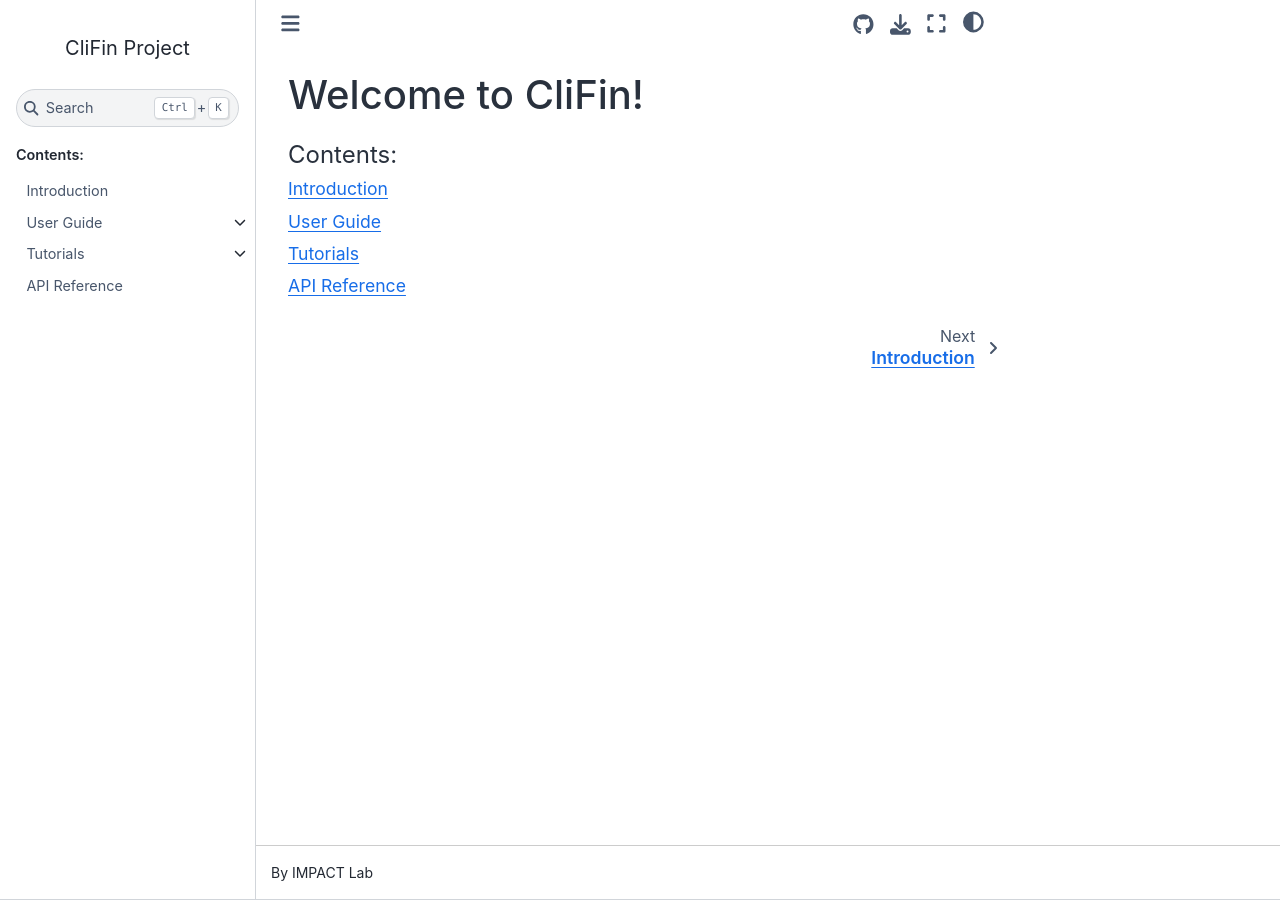
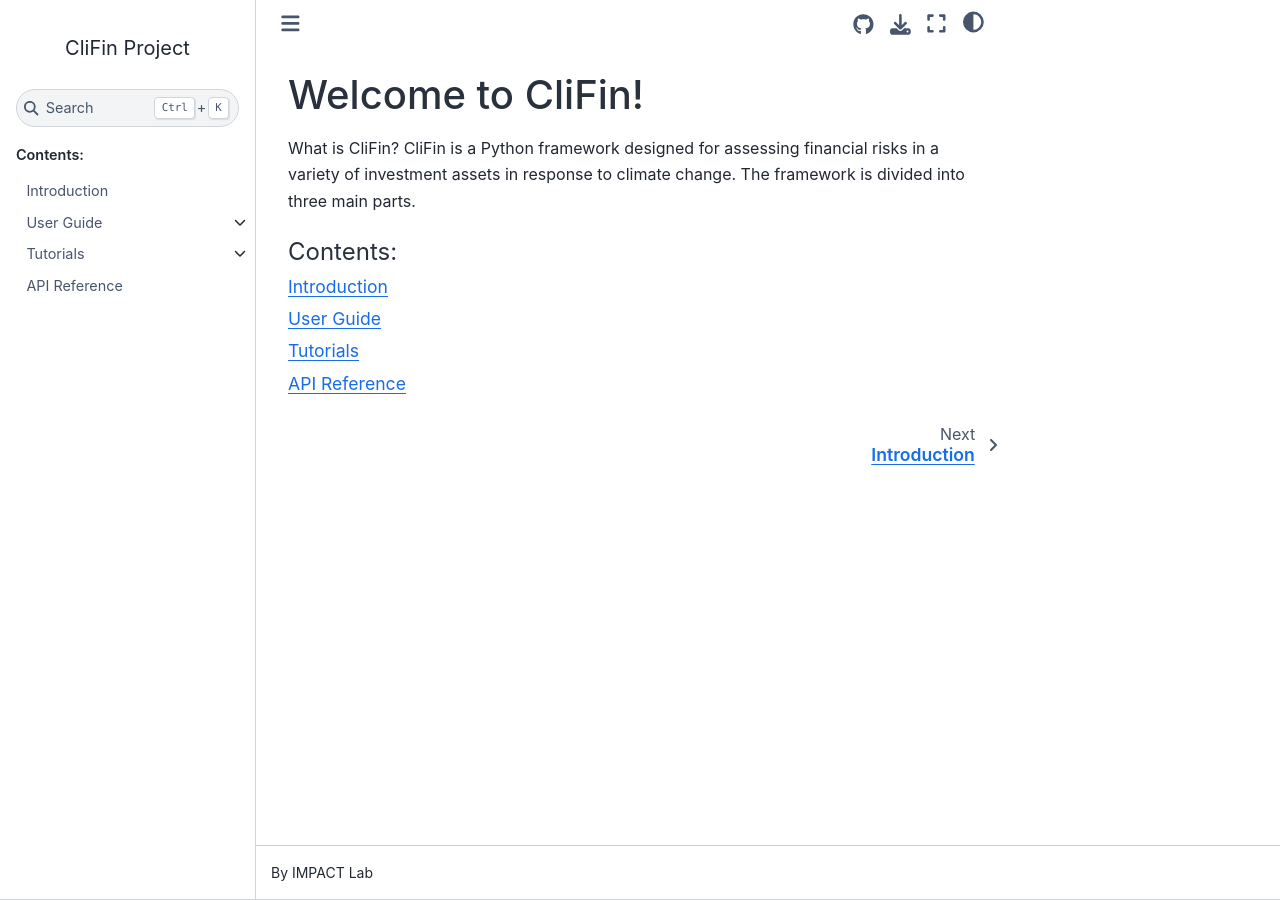
Before and after one commit to IMPACTlab-CliFin/CliFin, a Sphinx documentation site: the page built from docs/index.rst, in a window 1280 px wide. Built offline with Sphinx 7.4.7 and the Sphinx Book theme 1.1.4, drawn with Linux system fonts in a browser that asks for light colours.

Commit message:
Update index.rst

```diff
--- a/docs/index.rst
+++ b/docs/index.rst
@@ -1,5 +1,9 @@
 Welcome to CliFin!
 =======================
+
+What is CliFin?
+CliFin is a Python framework designed for assessing financial risks in a variety of investment assets in response to climate change.
+The framework is divided into three main parts.
 
 .. toctree::
    :maxdepth: 1
```
